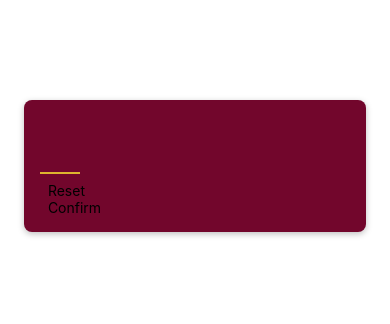
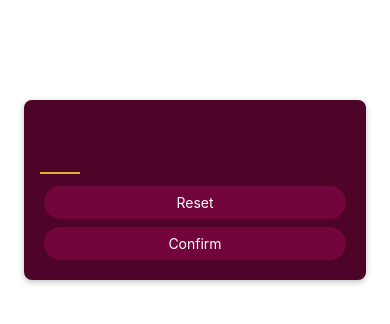
Before and after one commit to zeyadkhaled2/GuessingGame, a React Native app: screen / in a window 390 px wide. Shown: the top 324 px of the page. Built offline with nearby package versions, Linux system fonts and the light colour scheme.

Commit message:
styled a custom button, handling effects within the button range

```diff
--- a/components/PrimaryButton.tsx
+++ b/components/PrimaryButton.tsx
@@ -1,11 +1,40 @@
-import { View, Text } from 'react-native';
+import { View, Text, StyleSheet, Pressable } from 'react-native';
 
 
-function PrimaryButton ({children}) {
+function PrimaryButton({ children }) {
+    function pressHandler() {
+        console.log("Primary button is pressed")
+    }
+
     return (
-        <View>
-            <Text> {children} </Text>
+        <View style={style.buttonOuterContainer}>
+            {/* pressed is a boolean which is true when the button is pressed */}
+            <Pressable style={({pressed}) => pressed ?  [style.buttonInnerContainer, style.pressed] : style.buttonInnerContainer} onPress={pressHandler} android_ripple={{ color: "#640233", foreground: true }}>
+                <Text style={style.buttonText}> {children} </Text>
+            </Pressable>
         </View>
     )
 }
 export default PrimaryButton
+const style = StyleSheet.create({
+    buttonOuterContainer: {
+       borderRadius: 28,
+       margin: 4,
+       overflow: 'hidden',
+    },
+    buttonInnerContainer: {
+        backgroundColor: "#72063c",
+        paddingVertical: 8,
+        paddingHorizontal: 16,
+        elevation: 2, // android only shadow
+    },
+    buttonText: {
+        color: "white",
+        textAlign: "center"
+    },
+    pressed: {
+        opacity: 0.75,
+
+    }
+
+})
--- a/screens/StartGameScreen.tsx
+++ b/screens/StartGameScreen.tsx
@@ -4,7 +4,7 @@ import PrimaryButton from '../components/PrimaryButton';
 function StartGameScreen() {
     return (
         <View style = {styles.inputContainer}>
-            <TextInput style = {styles.numberInput} maxLength={2}/>
+            <TextInput style = {styles.numberInput} maxLength={2} keyboardType='number-pad'/>
             <PrimaryButton> Reset </PrimaryButton>
             <PrimaryButton> Confirm </PrimaryButton>
         </View>
@@ -19,7 +19,7 @@ const styles = StyleSheet.create({
         marginTop: 100,
         marginHorizontal: 24,
         padding: 16,
-        backgroundColor: "#72062c",
+        backgroundColor: "#4e0329",
         borderRadius: 8,
         elevation: 4, // Android only property
         shadowColor: "black",    // IOS property
```
